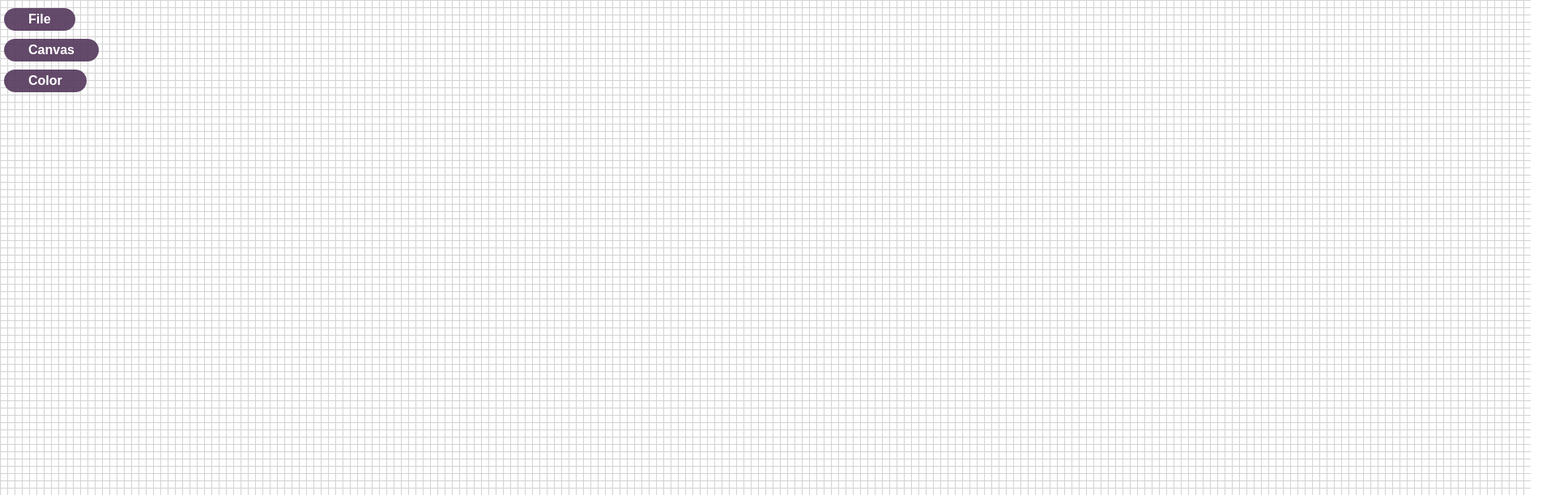
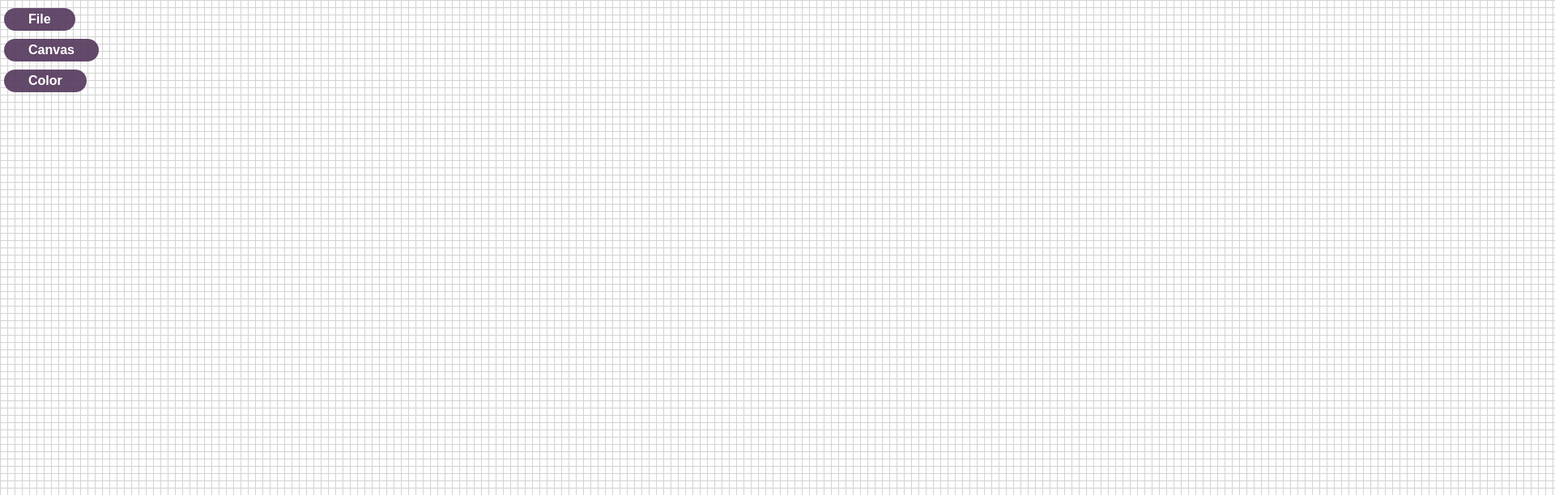
Before and after one commit to ivan-easy-web/web-paint, a plain HTML site: page index.html in a window 1280 px wide. Shown: the top 612 px of the page at 81% size, 1920 px wide, since content can reach past the window. Drawn offline with Linux system fonts and the light colour scheme.

Commit message:
add some transition effects

```diff
--- a/script.js
+++ b/script.js
@@ -5,11 +5,11 @@ function setCurrentColor(color) {
 }
 
 
-for (let i = 0; i < 110; i++) {
+for (let i = 0; i < 120; i++) {
     let row = document.createElement('div');
     row.className = 'row';
 
-    for (let i = 0; i < 210; i++) {
+    for (let i = 0; i < 230; i++) {
         let pixel = document.createElement('div');
         let pixelBackground = document.createElement('div');
         pixel.className = 'pixel';
--- a/style.css
+++ b/style.css
@@ -3,6 +3,7 @@ body {
     padding: 0;
     font-family: sans-serif;
     overflow: auto;
+    overflow: hidden;
 }
 
 .menu-container {
@@ -63,7 +64,6 @@ body {
 }
 
 .canvas {
-    overflow: auto;
     width: fit-content;
     margin: auto;
 }
@@ -77,6 +77,7 @@ body {
     height: 8px;
     width: 8px;
     background-color: white;
+    transition: 0.1s ease-in;
 }
 
 .pixelBackground {
```
